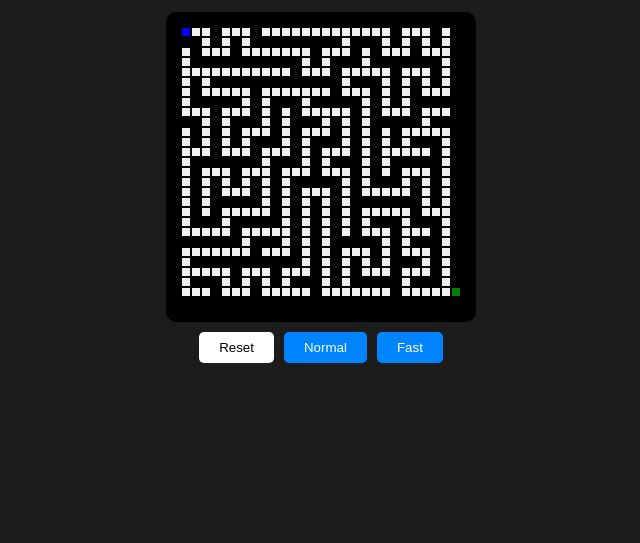
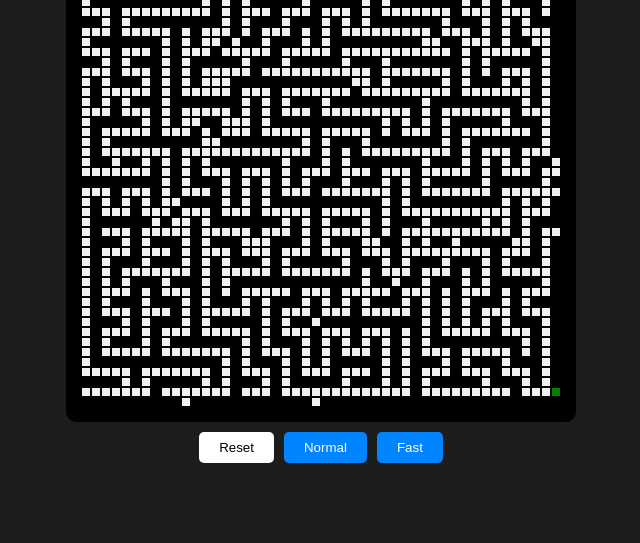
Before and after one commit to mrabhin03/Maze-Solver, a plain HTML site: page index.html in a window 1280 px wide. Shown: the part 265-808 px from the top of the page, without its empty margins (327-967 px from the left). Drawn offline with Linux system fonts and the light colour scheme.

Commit message:
Basic code added

```diff
--- a/Script.js
+++ b/Script.js
@@ -1,6 +1,6 @@
 const questionDiv = document.getElementById('question');
 let Exits = [];
-const max = 30;
+const max = 50;
 reset=true;
 function inputInsert() {
 
@@ -52,6 +52,7 @@ function inputInsert() {
             questionDiv.appendChild(div);
         }
     }
+    let rands=0;
 
     const startDiv = document.getElementById(Exits[0][0] + "," + Exits[0][1]);
     startDiv.classList.remove('wall');
@@ -60,6 +61,18 @@ function inputInsert() {
     const endDiv = document.getElementById(Exits[1][0] + "," + Exits[1][1]);
     endDiv.classList.remove('wall');
     endDiv.classList.add('End');
+    while(rands<=max){
+        x=Math.floor(Math.random() * (max-2))+1
+        y=Math.floor(Math.random() * (max-2))+1
+        object=document.getElementById(x+","+y)
+        if(document.getElementById(x+","+y).classList.contains("wall")){
+            document.getElementById(x+","+y).classList.remove("wall")
+            rands++
+
+        }
+
+
+    }
 }
 
 inputInsert()
@@ -209,7 +222,9 @@ async function fastMove(Paths,doubles) {
     await sleep(10);
     for (const element of Paths) {
         let nextvalue = nonWall(element[0], element[1]);
-
+        if(nextvalue.length==0){
+            document.getElementById(element[0]+ "," + element[1]).classList.add("wrong")
+        }
         for (let i = 0; i < nextvalue.length; i++) {
             if (await finishCheck(nextvalue[i][0], nextvalue[i][1])) {
                 doubles.push([[element[0], element[1]],[nextvalue[i][0], nextvalue[i][1]]])
--- a/style.css
+++ b/style.css
@@ -104,5 +104,5 @@ h1{
     transform: scale(0.96);
   }
   .wrong{
-    background-color: rgb(255, 201, 201) !important;
+    background-color: rgb(255, 132, 132) !important;
   }
```
